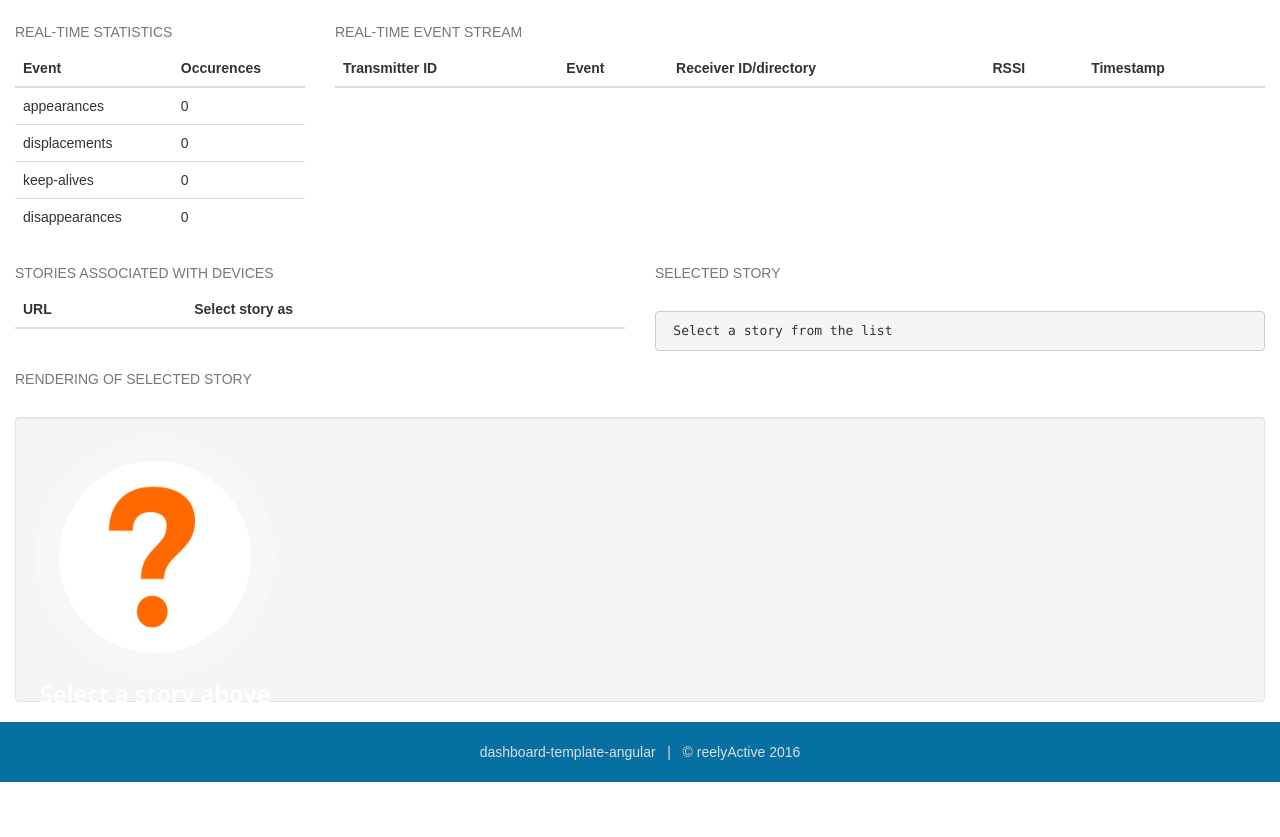
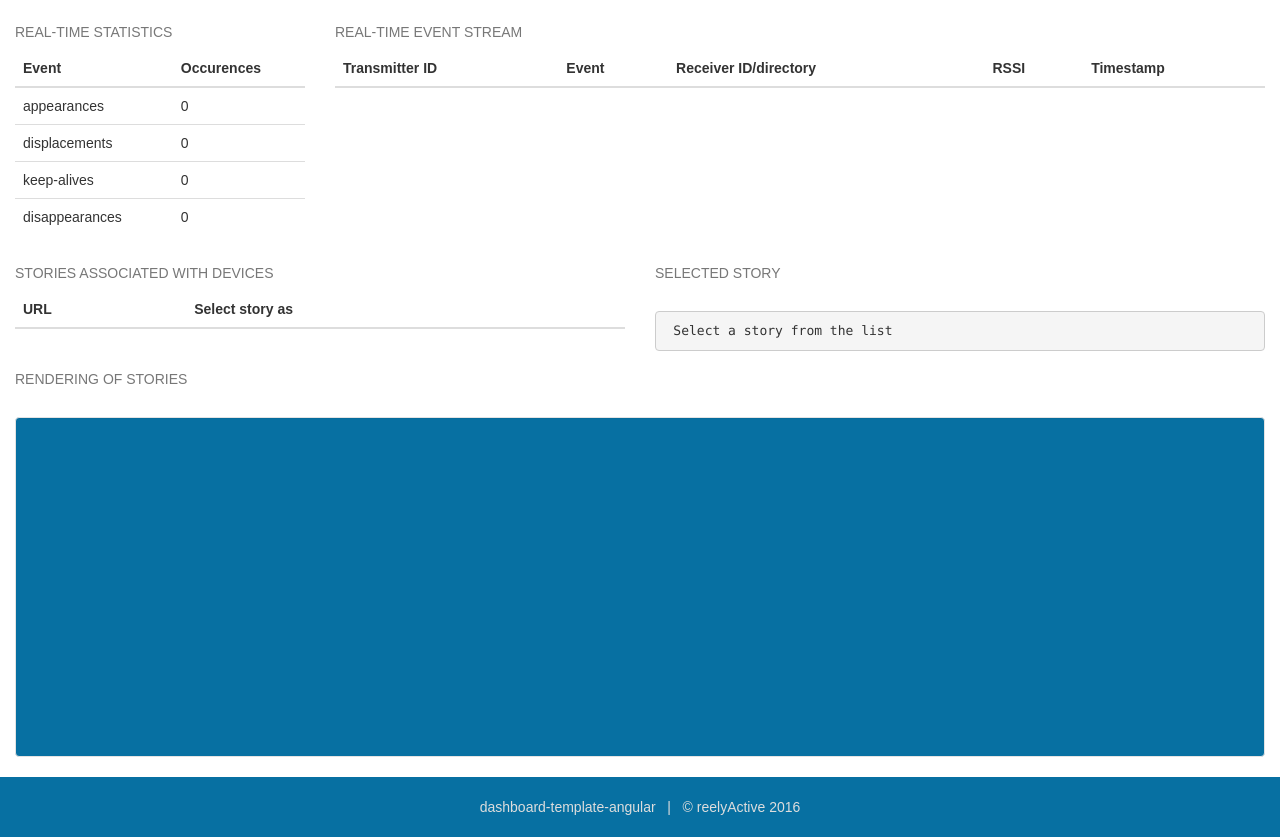
Before and after one commit to reelyactive/dashboard-template-angular, a plain HTML site: page index.html in a window 1280 px wide. Shown: the part 58-895 px from the top of the page. Before the commit the page ends 840 px from the top, so only its background shows below. Drawn offline with nearby package versions, Linux system fonts and the light colour scheme; some packages are replaced by stand-ins of ours; no server answers; a script that the page names is missing.

Commit message:
Improved bubble rendering and layout

```diff
--- a/index.html
+++ b/index.html
@@ -150,10 +150,12 @@
             <!-- Specify the story (JSON) source and the size.             -->
             <!--------------------------------------------------------------->
             <table class="table table-hover">
-              <caption> RENDERING OF SELECTED STORY </caption>
+              <caption> RENDERING OF STORIES </caption>
             </table>
-            <div class="well">
-              <bubble json="selectedJSON" size="240px"></bubble>
+            <div class="well blue" style="height:340px; overflow:auto">
+              <div ng-repeat="(url, story) in stories" style="float:left; height:300px">
+                <bubble json="story" size="240px"></bubble>
+              </div>
             </div>
           </div>
         </div>
--- a/js/dashboard.js
+++ b/js/dashboard.js
@@ -5,7 +5,7 @@
 
 
 // Constant definitions
-DEFAULT_SOCKET_URL = 'http://www.hyperlocalcontext.com/notman';
+DEFAULT_SOCKET_URL = 'http://www.hyperlocalcontext.com/reelyactive';
 DEFAULT_ASSOCIATIONS_URL = 'http://www.hyperlocalcontext.com/associations/';
 EVENT_HISTORY = 4;
 
@@ -46,19 +46,6 @@ angular.module('dashboard', ['btford.socket-io', 'reelyactive.beaver',
   $scope.stories = cormorant.getStories();
   $scope.selectedStory = 'Select a story from the list';
   $scope.events = [];
-  $scope.selectedJSON = {
-    "@context": {
-      "schema": "http://schema.org/"
-    },
-    "@graph": [
-      {
-        "@id": "product",
-        "@type": "schema:Product",
-        "schema:name": "Select a story above",
-        "schema:image": "images/void.png"
-      }
-    ]
-  };
 
   // beaver.js listens on the websocket for events
   beaver.listen(Socket);
@@ -113,6 +100,5 @@ angular.module('dashboard', ['btford.socket-io', 'reelyactive.beaver',
   // Update the selected story
   $scope.selectStory = function(url) {
     $scope.selectedStory = JSON.stringify($scope.stories[url], null, "  ");
-    $scope.selectedJSON = $scope.stories[url];
   }
 });
--- a/style/main.css
+++ b/style/main.css
@@ -138,6 +138,10 @@ body {
 }
 /* End ChartJS */
 
+.blue {
+  background-color: #0770a2;
+}
+
 .footer {
   position: absolute;
   bottom: 0;
```
Also changed, not shown: images/void.png (deleted).
